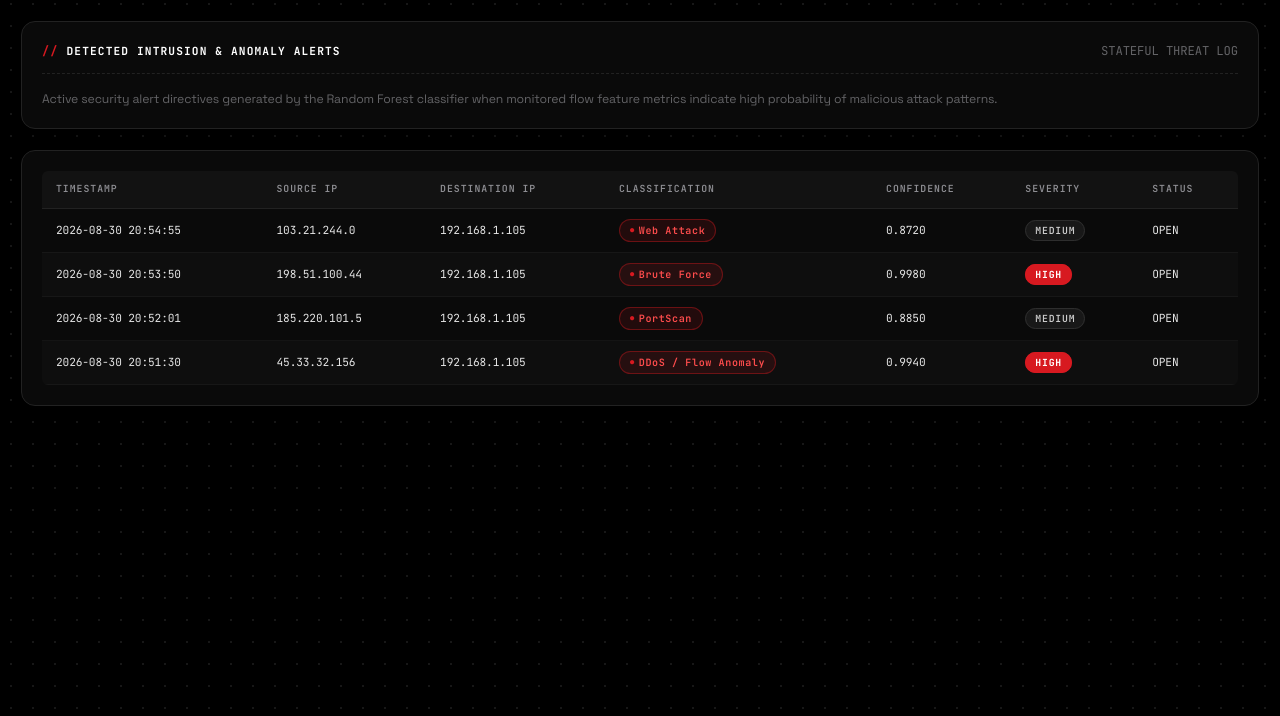
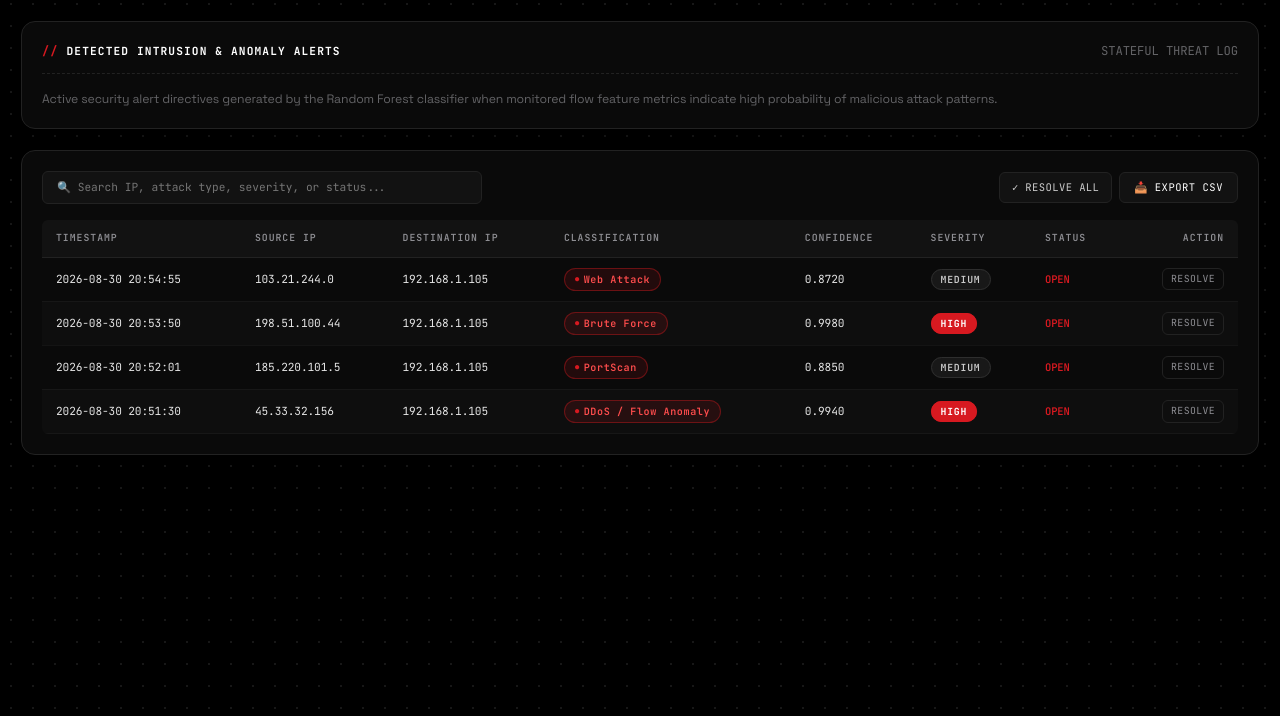
Before and after one commit to vrajkiran/AI-NIDS, a Flask app: page /alerts in a window 1280 px wide. Shown: the part 51-767 px from the top of the page. Run offline with Flask 3, Linux system fonts and the light colour scheme; data comes from the database, SQL or seed files in the repository; some web fonts are replaced.

Commit message:
feat: add alert resolution lifecycle, forensic CSV export, live search filtering, and packet counter

```diff
--- a/app.py
+++ b/app.py
@@ -1,12 +1,14 @@
 from __future__ import annotations
 
+import csv
+import io
 import json
 import logging
 import re
 import threading
 from datetime import datetime
 
-from flask import Flask, jsonify, redirect, render_template, request, url_for
+from flask import Flask, Response, jsonify, redirect, render_template, request, url_for
 
 from config import CAPTURE_DURATION, DATABASE_PATH, EVALUATION_PATH, HOST, NETWORK_INTERFACE, PORT, SECRET_KEY
 from database.db import (
@@ -19,6 +21,8 @@ from database.db import (
     has_demo_data,
     insert_alert,
     insert_network_traffic,
+    resolve_alert,
+    resolve_all_alerts,
     seed_demo_data,
 )
 from network.packet_capture import PacketCapture, get_interface_names
@@ -288,7 +292,15 @@ def clear_demo():
 
 @app.route("/api/status")
 def api_status():
-    return jsonify(monitor_status)
+    status_copy = dict(monitor_status)
+    with monitor_lock:
+        if monitor_capture is not None and monitor_status["active"]:
+            status_copy["packet_count"] = monitor_capture.packet_count
+            status_copy["flow_count"] = len(monitor_capture.flows)
+        else:
+            status_copy["packet_count"] = 0
+            status_copy["flow_count"] = 0
+    return jsonify(status_copy)
 
 
 @app.route("/api/summary")
@@ -310,6 +322,66 @@ def api_alerts():
     return jsonify(fetch_latest_alerts(DATABASE_PATH, 50))
 
 
+@app.route("/api/alerts/<int:alert_id>/resolve", methods=["POST"])
+def api_resolve_alert(alert_id: int):
+    success = resolve_alert(DATABASE_PATH, alert_id)
+    return jsonify({"success": success, "alert_id": alert_id})
+
+
+@app.route("/api/alerts/resolve-all", methods=["POST"])
+def api_resolve_all_alerts():
+    count = resolve_all_alerts(DATABASE_PATH)
+    return jsonify({"success": True, "resolved_count": count})
+
+
+@app.route("/export/traffic")
+def export_traffic():
+    traffic_rows = fetch_latest_traffic(DATABASE_PATH, limit=10000)
+    output = io.StringIO()
+    writer = csv.writer(output)
+    writer.writerow([
+        "ID", "Timestamp", "Source IP", "Destination IP", "Source Port",
+        "Destination Port", "Protocol", "Packet Count", "Byte Count",
+        "Prediction", "Confidence", "Data Source"
+    ])
+    for row in traffic_rows:
+        writer.writerow([
+            row["id"], row["timestamp"], row["source_ip"], row["destination_ip"],
+            row["source_port"], row["destination_port"], row["protocol"],
+            row["packet_count"], row["byte_count"], row["prediction"],
+            row["confidence"], row["data_source"]
+        ])
+    output.seek(0)
+    return Response(
+        output.getvalue(),
+        mimetype="text/csv",
+        headers={"Content-Disposition": "attachment; filename=ai_nids_traffic.csv"},
+    )
+
+
+@app.route("/export/alerts")
+def export_alerts():
+    alert_rows = fetch_latest_alerts(DATABASE_PATH, limit=10000)
+    output = io.StringIO()
+    writer = csv.writer(output)
+    writer.writerow([
+        "ID", "Timestamp", "Source IP", "Destination IP",
+        "Attack Type", "Confidence", "Severity", "Status", "Data Source"
+    ])
+    for row in alert_rows:
+        writer.writerow([
+            row["id"], row["timestamp"], row["source_ip"], row["destination_ip"],
+            row["attack_type"], row["confidence"], row["severity"],
+            row["status"], row["data_source"]
+        ])
+    output.seek(0)
+    return Response(
+        output.getvalue(),
+        mimetype="text/csv",
+        headers={"Content-Disposition": "attachment; filename=ai_nids_alerts.csv"},
+    )
+
+
 @app.route("/api/charts")
 def api_charts():
     return jsonify(get_chart_data(DATABASE_PATH))
--- a/static/css/style.css
+++ b/static/css/style.css
@@ -818,3 +818,107 @@ h1, h2, h3, h4, h5, h6, .tech-font {
     letter-spacing: 0.06em;
     padding: 4px 10px;
 }
+
+/* ==========================================================================
+   INTERACTIVE TOOLBAR, SEARCH, AND ACTION BUTTONS
+   ========================================================================== */
+.table-toolbar {
+    display: flex;
+    flex-wrap: wrap;
+    align-items: center;
+    justify-content: space-between;
+    gap: 12px;
+    margin-bottom: 16px;
+}
+
+.table-search-input {
+    background-color: var(--nt-surface-2);
+    border: 1px solid var(--nt-border);
+    border-radius: var(--radius-sm);
+    color: var(--nt-white);
+    font-family: var(--font-mono);
+    font-size: 0.8rem;
+    padding: 7px 14px;
+    min-width: 260px;
+    flex-grow: 1;
+    max-width: 440px;
+    outline: none;
+    transition: border-color 0.15s ease;
+}
+
+.table-search-input:focus {
+    border-color: var(--nt-white);
+}
+
+.btn-export {
+    background-color: var(--nt-surface-2);
+    border: 1px solid var(--nt-border);
+    border-radius: var(--radius-sm);
+    color: var(--nt-white);
+    font-family: var(--font-mono);
+    font-size: 0.75rem;
+    letter-spacing: 0.05em;
+    padding: 7px 14px;
+    text-decoration: none;
+    display: inline-flex;
+    align-items: center;
+    gap: 6px;
+    transition: all 0.15s ease;
+}
+
+.btn-export:hover {
+    background-color: var(--nt-surface-3);
+    border-color: var(--nt-border-light);
+    color: var(--nt-white);
+}
+
+.btn-resolve {
+    background: transparent;
+    border: 1px solid var(--nt-border);
+    color: var(--nt-gray-300);
+    border-radius: var(--radius-sm);
+    font-family: var(--font-mono);
+    font-size: 0.7rem;
+    letter-spacing: 0.04em;
+    padding: 3px 8px;
+    cursor: pointer;
+    transition: all 0.15s ease;
+}
+
+.btn-resolve:hover {
+    border-color: var(--nt-white);
+    color: var(--nt-white);
+    background-color: var(--nt-surface-3);
+}
+
+.btn-resolve-all {
+    background-color: var(--nt-surface-2);
+    border: 1px solid var(--nt-border);
+    color: var(--nt-gray-100);
+    border-radius: var(--radius-sm);
+    font-family: var(--font-mono);
+    font-size: 0.75rem;
+    letter-spacing: 0.04em;
+    padding: 7px 12px;
+    cursor: pointer;
+    transition: all 0.15s ease;
+}
+
+.btn-resolve-all:hover {
+    background-color: var(--nt-surface-3);
+    border-color: var(--nt-border-light);
+    color: var(--nt-white);
+}
+
+.badge-status-open {
+    color: var(--nt-red);
+    font-family: var(--font-mono);
+    font-size: 0.75rem;
+    font-weight: 600;
+}
+
+.badge-status-resolved {
+    color: var(--nt-gray-500);
+    font-family: var(--font-mono);
+    font-size: 0.75rem;
+}
--- a/static/js/main.js
+++ b/static/js/main.js
@@ -72,14 +72,15 @@ async function refreshStatus() {
         const response = await fetch("/api/status");
         const status = await response.json();
 
-        statusElement.textContent = status.active ? "MONITORING ACTIVE" : "MONITORING STOPPED";
+        const countText = (status.active && status.packet_count > 0) ? ` (${status.packet_count} PKTS)` : "";
+        statusElement.textContent = status.active ? `MONITORING ACTIVE${countText}` : "MONITORING STOPPED";
         if (statusDot) {
             statusDot.className = status.active ? "status-dot active" : "status-dot stopped";
         }
         if (messageElement) messageElement.textContent = status.message || "";
         if (errorElement) errorElement.textContent = status.error ? `⚠ ${status.error}` : "";
         if (logElement && status.message) {
-            logElement.textContent = status.active ? `[ACTIVE] ${status.message}` : `[IDLE] ${status.message}`;
+            logElement.textContent = status.active ? `[ACTIVE] ${status.message}${countText}` : `[IDLE] ${status.message}`;
         }
     } catch (err) {
         console.error("Error refreshing status:", err);
@@ -247,6 +248,53 @@ async function refreshCharts() {
     }
 }
 
+let trafficSearchFilter = "";
+let alertsSearchFilter = "";
+
+function bindSearchInputs() {
+    const trafficInput = document.getElementById("trafficSearchInput");
+    if (trafficInput && !trafficInput.dataset.bound) {
+        trafficInput.dataset.bound = "true";
+        trafficInput.addEventListener("input", (e) => {
+            trafficSearchFilter = e.target.value.toLowerCase().trim();
+            refreshLiveTable();
+        });
+    }
+
+    const alertsInput = document.getElementById("alertsSearchInput");
+    if (alertsInput && !alertsInput.dataset.bound) {
+        alertsInput.dataset.bound = "true";
+        alertsInput.addEventListener("input", (e) => {
+            alertsSearchFilter = e.target.value.toLowerCase().trim();
+            refreshAlertsTable();
+        });
+    }
+}
+
+async function resolveAlert(alertId) {
+    try {
+        const response = await fetch(`/api/alerts/${alertId}/resolve`, { method: "POST" });
+        const res = await response.json();
+        if (res.success) {
+            await refreshPage();
+        }
+    } catch (err) {
+        console.error("Error resolving alert:", err);
+    }
+}
+
+async function resolveAllAlerts() {
+    try {
+        const response = await fetch("/api/alerts/resolve-all", { method: "POST" });
+        const res = await response.json();
+        if (res.success) {
+            await refreshPage();
+        }
+    } catch (err) {
+        console.error("Error resolving all alerts:", err);
+    }
+}
+
 async function refreshLiveTable() {
     const table = document.getElementById("liveTrafficTable");
     if (!table) return;
@@ -254,7 +302,19 @@ async function refreshLiveTable() {
     try {
         const response = await fetch("/api/live");
         const rows = await response.json();
-        table.innerHTML = rows.length ? rows.map((row) => `
+        let displayRows = rows;
+        if (trafficSearchFilter) {
+            displayRows = rows.filter((r) =>
+                (r.source_ip && r.source_ip.toLowerCase().includes(trafficSearchFilter)) ||
+                (r.destination_ip && r.destination_ip.toLowerCase().includes(trafficSearchFilter)) ||
+                (String(r.source_port).includes(trafficSearchFilter)) ||
+                (String(r.destination_port).includes(trafficSearchFilter)) ||
+                (r.protocol && r.protocol.toLowerCase().includes(trafficSearchFilter)) ||
+                (r.prediction && r.prediction.toLowerCase().includes(trafficSearchFilter))
+            );
+        }
+
+        table.innerHTML = displayRows.length ? displayRows.map((row) => `
             <tr>
                 <td>${escapeHtml(row.timestamp)}</td>
                 <td>${escapeHtml(row.source_ip)}:${escapeHtml(row.source_port)}</td>
@@ -264,7 +324,7 @@ async function refreshLiveTable() {
                 <td>${escapeHtml(row.byte_count)}</td>
                 <td>${predictionBadge(row.prediction)}</td>
                 <td>${confidenceText(row.confidence)}</td>
-            </tr>`).join("") : '<tr><td colspan="8" class="text-center text-muted py-4">-- NO TRAFFIC RECORDS AVAILABLE --</td></tr>';
+            </tr>`).join("") : '<tr><td colspan="8" class="text-center text-muted py-4">-- NO TRAFFIC RECORDS MATCH FILTER --</td></tr>';
     } catch (err) {
         console.error("Error refreshing live table:", err);
     }
@@ -277,11 +337,30 @@ async function refreshAlertsTable() {
     try {
         const response = await fetch("/api/alerts");
         const rows = await response.json();
-        table.innerHTML = rows.length ? rows.map((row) => {
+        let displayRows = rows;
+        if (alertsSearchFilter) {
+            displayRows = rows.filter((r) =>
+                (r.source_ip && r.source_ip.toLowerCase().includes(alertsSearchFilter)) ||
+                (r.destination_ip && r.destination_ip.toLowerCase().includes(alertsSearchFilter)) ||
+                (r.attack_type && r.attack_type.toLowerCase().includes(alertsSearchFilter)) ||
+                (r.severity && r.severity.toLowerCase().includes(alertsSearchFilter)) ||
+                (r.status && r.status.toLowerCase().includes(alertsSearchFilter))
+            );
+        }
+
+        table.innerHTML = displayRows.length ? displayRows.map((row) => {
             const isHigh = row.severity === 'HIGH';
             const severityBadge = isHigh
                 ? '<span class="badge-severity-high">HIGH</span>'
                 : '<span class="badge-severity-medium">MEDIUM</span>';
+            const isOpen = row.status === 'OPEN';
+            const statusBadge = isOpen
+                ? '<span class="badge-status-open">OPEN</span>'
+                : '<span class="badge-status-resolved">RESOLVED</span>';
+            const actionButton = isOpen
+                ? `<button class="btn-resolve" onclick="resolveAlert(${row.id})">RESOLVE</button>`
+                : '<span class="text-muted small">--</span>';
+
             return `
             <tr>
                 <td>${escapeHtml(row.timestamp)}</td>
@@ -290,9 +369,10 @@ async function refreshAlertsTable() {
                 <td><span class="badge-attack">${escapeHtml(row.attack_type)}</span></td>
                 <td>${confidenceText(row.confidence)}</td>
                 <td>${severityBadge}</td>
-                <td><span class="mono-font text-uppercase">${escapeHtml(row.status)}</span></td>
+                <td>${statusBadge}</td>
+                <td class="text-end">${actionButton}</td>
             </tr>`;
-        }).join("") : '<tr><td colspan="7" class="text-center text-muted py-4">-- NO ALERTS FOUND --</td></tr>';
+        }).join("") : '<tr><td colspan="8" class="text-center text-muted py-4">-- NO ALERTS MATCH FILTER --</td></tr>';
     } catch (err) {
         console.error("Error refreshing alerts table:", err);
     }
@@ -331,16 +411,25 @@ async function refreshDashboardTables() {
                 const severityBadge = isHigh
                     ? '<span class="badge-severity-high">HIGH</span>'
                     : '<span class="badge-severity-medium">MEDIUM</span>';
+                const isOpen = row.status === 'OPEN';
+                const statusBadge = isOpen
+                    ? '<span class="badge-status-open">OPEN</span>'
+                    : '<span class="badge-status-resolved">RESOLVED</span>';
+                const actionButton = isOpen
+                    ? `<button class="btn-resolve" onclick="resolveAlert(${row.id})">RESOLVE</button>`
+                    : '<span class="text-muted small">--</span>';
+
                 return `
                 <tr>
                     <td>${escapeHtml(row.timestamp)}</td>
                     <td>${escapeHtml(row.source_ip)}</td>
                     <td>${escapeHtml(row.attack_type)}</td>
                     <td>${severityBadge}</td>
-                    <td><span class="mono-font text-uppercase">${escapeHtml(row.status)}</span></td>
+                    <td>${statusBadge}</td>
+                    <td class="text-end">${actionButton}</td>
                 </tr>
             `;
-            }).join("") : '<tr><td colspan="5" class="text-center text-muted py-4">-- NO ALERTS FOUND --</td></tr>';
+            }).join("") : '<tr><td colspan="6" class="text-center text-muted py-4">-- NO ALERTS FOUND --</td></tr>';
         } catch (err) {
             console.error("Error refreshing dashboard alerts table:", err);
         }
@@ -348,6 +437,7 @@ async function refreshDashboardTables() {
 }
 
 async function refreshPage() {
+    bindSearchInputs();
     const tasks = [refreshStatus()];
 
     // Summary & Charts only exist on Dashboard
@@ -379,5 +469,6 @@ async function refreshPage() {
 // Initial calls
 updateLiveClock();
 setInterval(updateLiveClock, 1000);
+bindSearchInputs();
 refreshPage();
 setInterval(refreshPage, 3000);
--- a/templates/alerts.html
+++ b/templates/alerts.html
@@ -14,6 +14,13 @@
 </div>
 
 <div class="panel-tech">
+    <div class="table-toolbar">
+        <input type="text" id="alertsSearchInput" class="table-search-input" placeholder="🔍 Search IP, attack type, severity, or status...">
+        <div class="d-flex align-items-center gap-2">
+            <button class="btn-resolve-all" onclick="resolveAllAlerts()">✓ RESOLVE ALL</button>
+            <a class="btn-export" href="{{ url_for('export_alerts') }}">📥 EXPORT CSV</a>
+        </div>
+    </div>
     <div class="table-tech-wrapper">
         <table class="table-tech alerts-table">
             <thead>
@@ -25,6 +32,7 @@
                 <th>CONFIDENCE</th>
                 <th>SEVERITY</th>
                 <th>STATUS</th>
+                <th class="text-end">ACTION</th>
             </tr>
             </thead>
             <tbody id="alertsTable">
@@ -42,10 +50,23 @@
                             <span class="badge-severity-medium">MEDIUM</span>
                         {% endif %}
                     </td>
-                    <td><span class="mono-font text-uppercase">{{ alert.status }}</span></td>
+                    <td>
+                        {% if alert.status == 'OPEN' %}
+                            <span class="badge-status-open">OPEN</span>
+                        {% else %}
+                            <span class="badge-status-resolved">RESOLVED</span>
+                        {% endif %}
+                    </td>
+                    <td class="text-end">
+                        {% if alert.status == 'OPEN' %}
+                            <button class="btn-resolve" onclick="resolveAlert({{ alert.id }})">RESOLVE</button>
+                        {% else %}
+                            <span class="text-muted small">--</span>
+                        {% endif %}
+                    </td>
                 </tr>
             {% else %}
-                <tr><td colspan="7" class="text-center text-muted py-4">-- NO ALERTS FOUND --</td></tr>
+                <tr><td colspan="8" class="text-center text-muted py-4">-- NO ALERTS FOUND --</td></tr>
             {% endfor %}
             </tbody>
         </table>
--- a/templates/live_traffic.html
+++ b/templates/live_traffic.html
@@ -14,6 +14,12 @@
 </div>
 
 <div class="panel-tech">
+    <div class="table-toolbar">
+        <input type="text" id="trafficSearchInput" class="table-search-input" placeholder="🔍 Search IP, port, protocol, or prediction...">
+        <div class="d-flex align-items-center gap-2">
+            <a class="btn-export" href="{{ url_for('export_traffic') }}">📥 EXPORT CSV</a>
+        </div>
+    </div>
     <div class="table-tech-wrapper">
         <table class="table-tech traffic-table">
             <thead>
```
Also changed, not shown: database/db.py (+21 -0 lines), templates/dashboard.html (+16 -2 lines), tests/test_app.py (+26 -0 lines).
